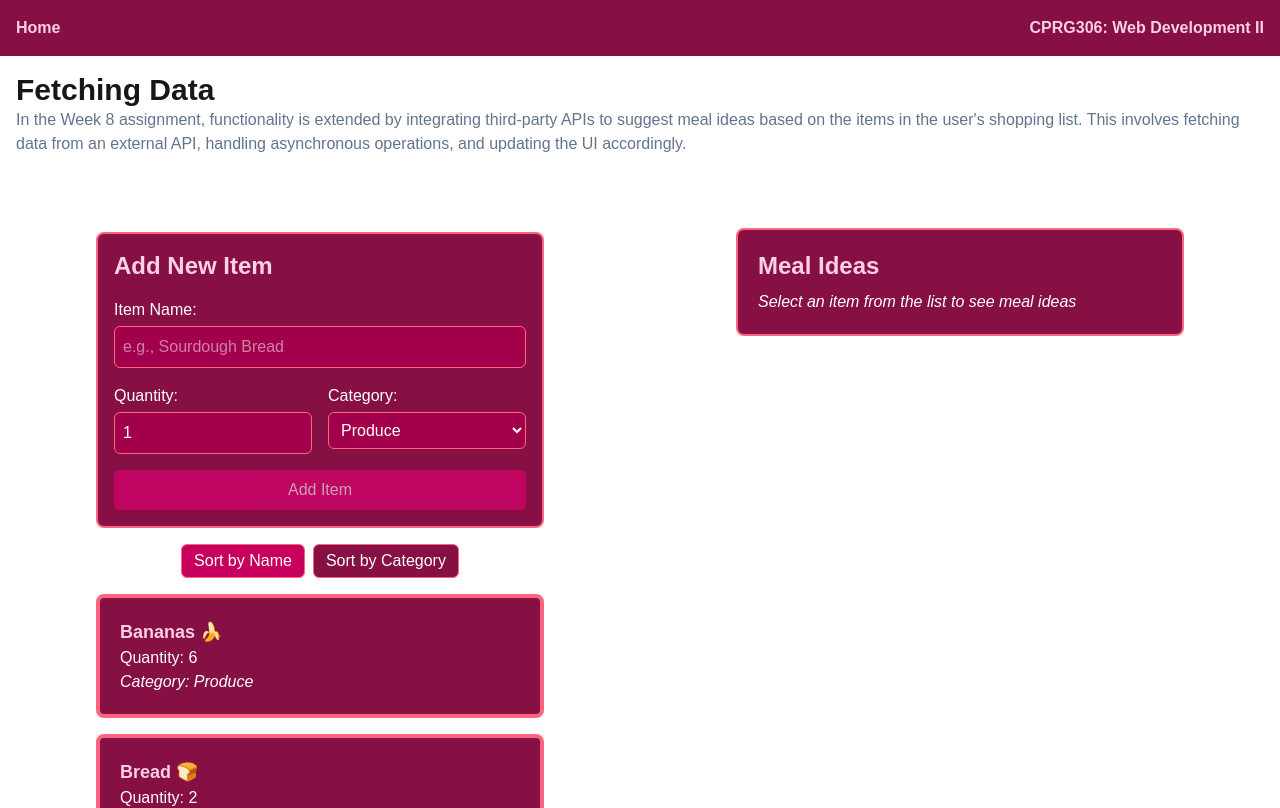
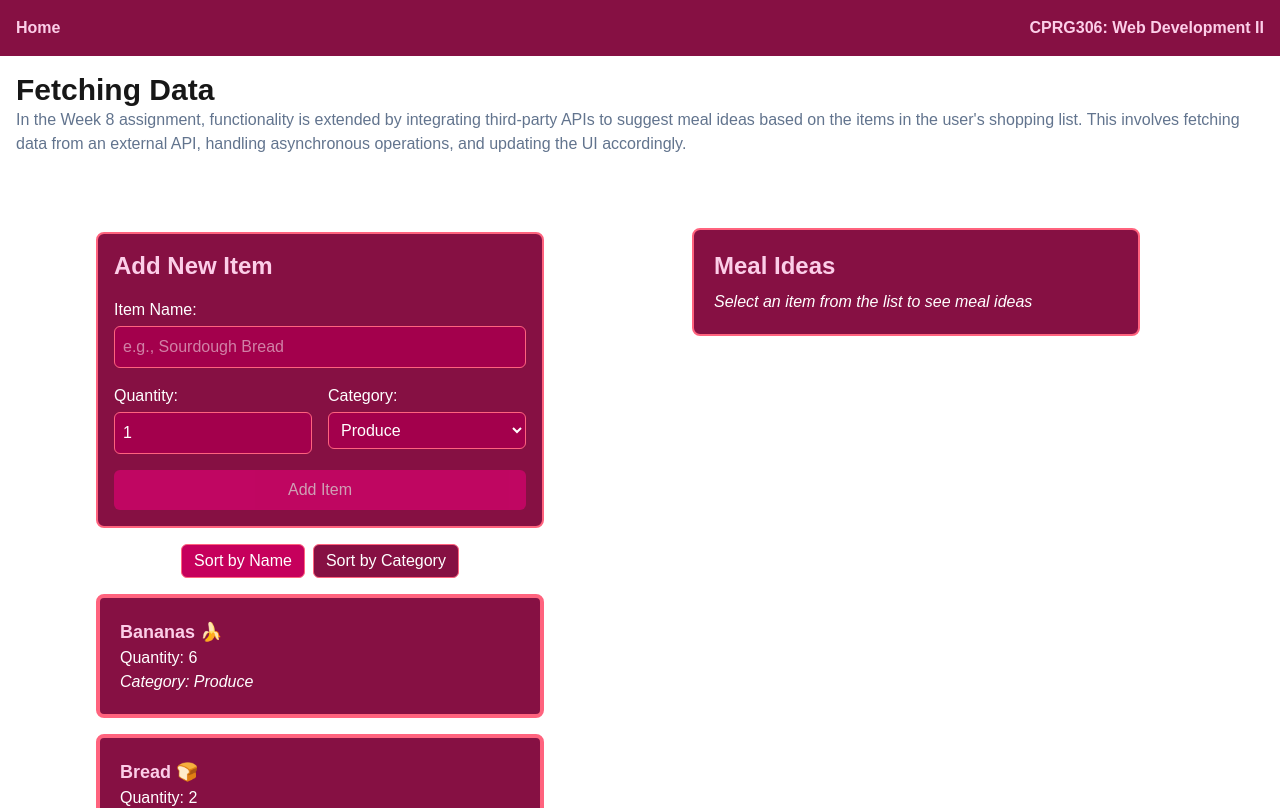
Before and after one commit to jenna-hackett/cprg306-assignments, a Next.js app: page /week-8 in a window 1280 px wide. Shown: the top 808 px of the page. Built offline with nearby package versions, Linux system fonts and the light colour scheme.

Commit message:
slight styling changes made to Meal Ideas component.

```diff
--- a/app/week-8/MealIdeas.js
+++ b/app/week-8/MealIdeas.js
@@ -34,7 +34,7 @@ export default function MealIdeas({ ingredient }) {
 
 
   return (
-    <div className="bg-pink-900 border-rose-400 border-2 rounded-lg p-5 mb-4 max-w-md mt-9 mx-auto">
+    <div className="bg-pink-900 border-rose-400 border-2 rounded-lg p-5 mb-4 max-w-md mt-9 mx-8">
       <h2 className="text-2xl font-bold text-pink-200 mb-2">Meal Ideas</h2>
       {/* No ingredient is selected */}
       {!ingredient ? (
```
